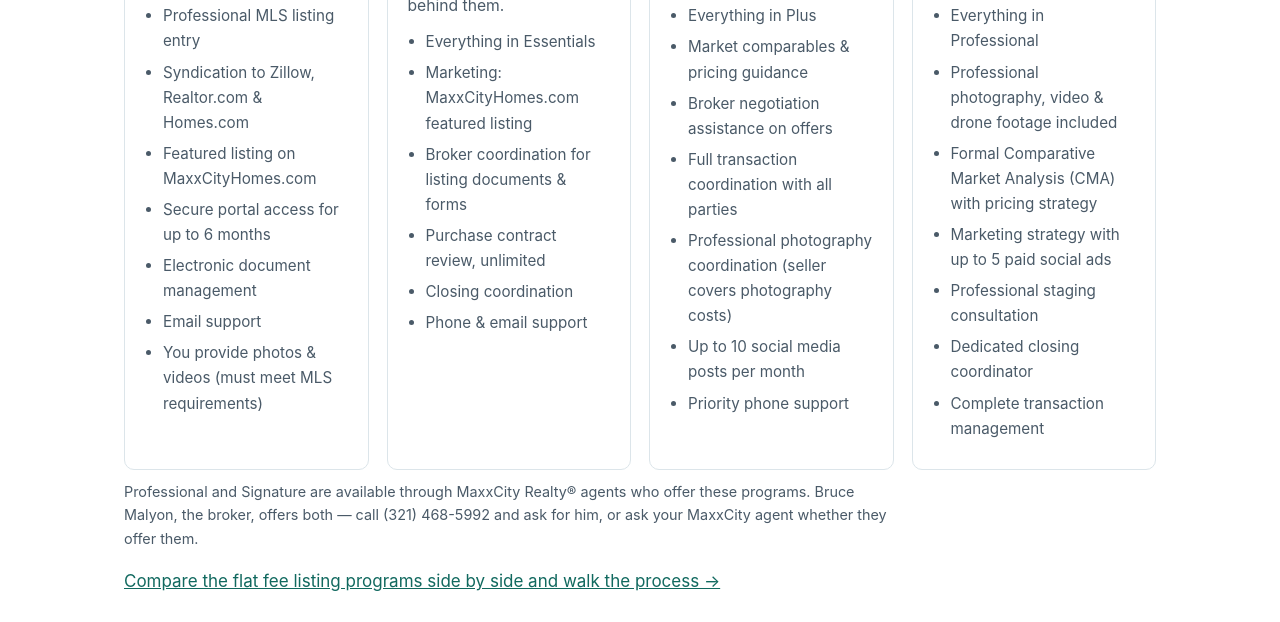
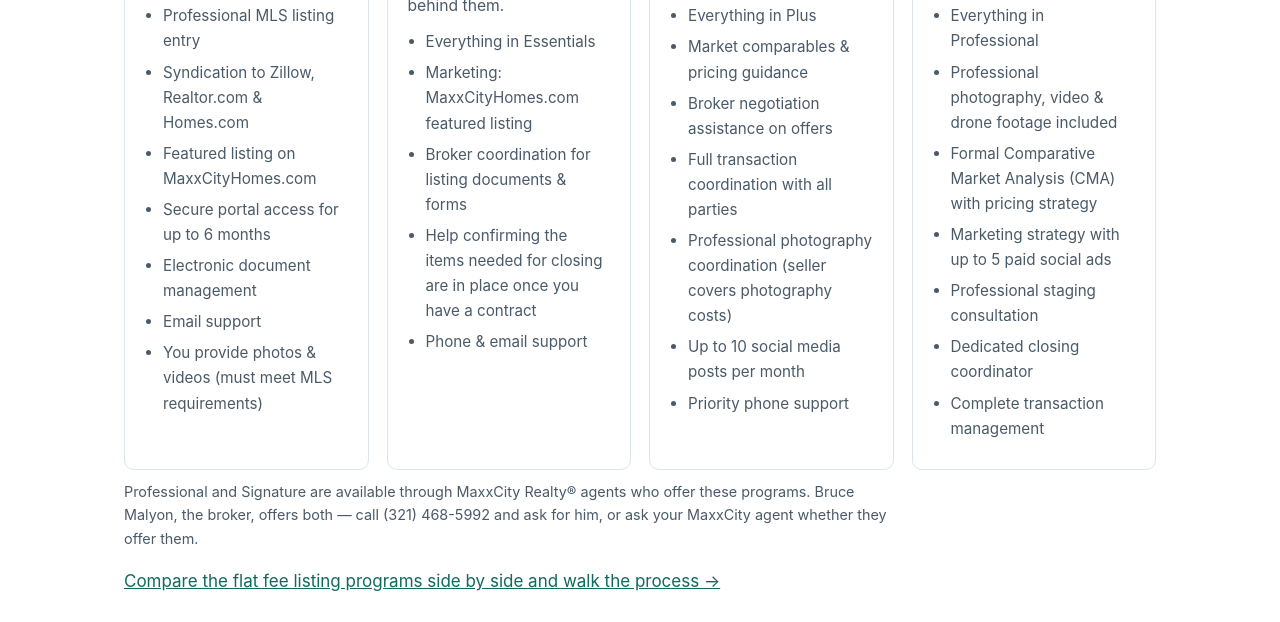
Before and after one commit to Mattnick1flirtorbit/maxxlisting, a plain HTML site: page index.html in a window 1280 px wide. Shown: the part 1868-2490 px from the top of the page. Drawn offline with Linux system fonts and the light colour scheme.

Commit message:
Remove Plus contract review; align closing wording (Nov 26)

```diff
--- a/index.html
+++ b/index.html
@@ -98,8 +98,7 @@
           <li>Everything in Essentials</li>
           <li>Marketing: MaxxCityHomes.com featured listing</li>
           <li>Broker coordination for listing documents &amp; forms</li>
-          <li>Purchase contract review, unlimited</li>
-          <li>Closing coordination</li>
+          <li>Help confirming the items needed for closing are in place once you have a contract</li>
           <li>Phone &amp; email support</li>
         </ul>
       </div>
@@ -179,7 +178,7 @@
 
     <div class="faq-item">
       <h3>What is the difference between seller-directed and broker-represented?</h3>
-      <p>In the seller-directed programs (Essentials and Plus), you take the lead — your pricing, your showings, your decisions — while the brokerage provides the MLS listing, the portal, document support, and, with Plus, contract review and closing coordination. In the broker-represented programs (Professional and Signature), MaxxCity Realty LLC represents you throughout: pricing guidance, active marketing, negotiation assistance, and transaction coordination through closing.</p>
+      <p>In the seller-directed programs (Essentials and Plus), you take the lead — your pricing, your showings, your decisions — while the brokerage provides the MLS listing, the portal, document support, and, with Plus, listing document coordination and help confirming the items needed for closing are in place. In the broker-represented programs (Professional and Signature), MaxxCity Realty LLC represents you throughout: pricing guidance, active marketing, negotiation assistance, and transaction coordination through closing.</p>
     </div>
 
     <div class="faq-item">
```
